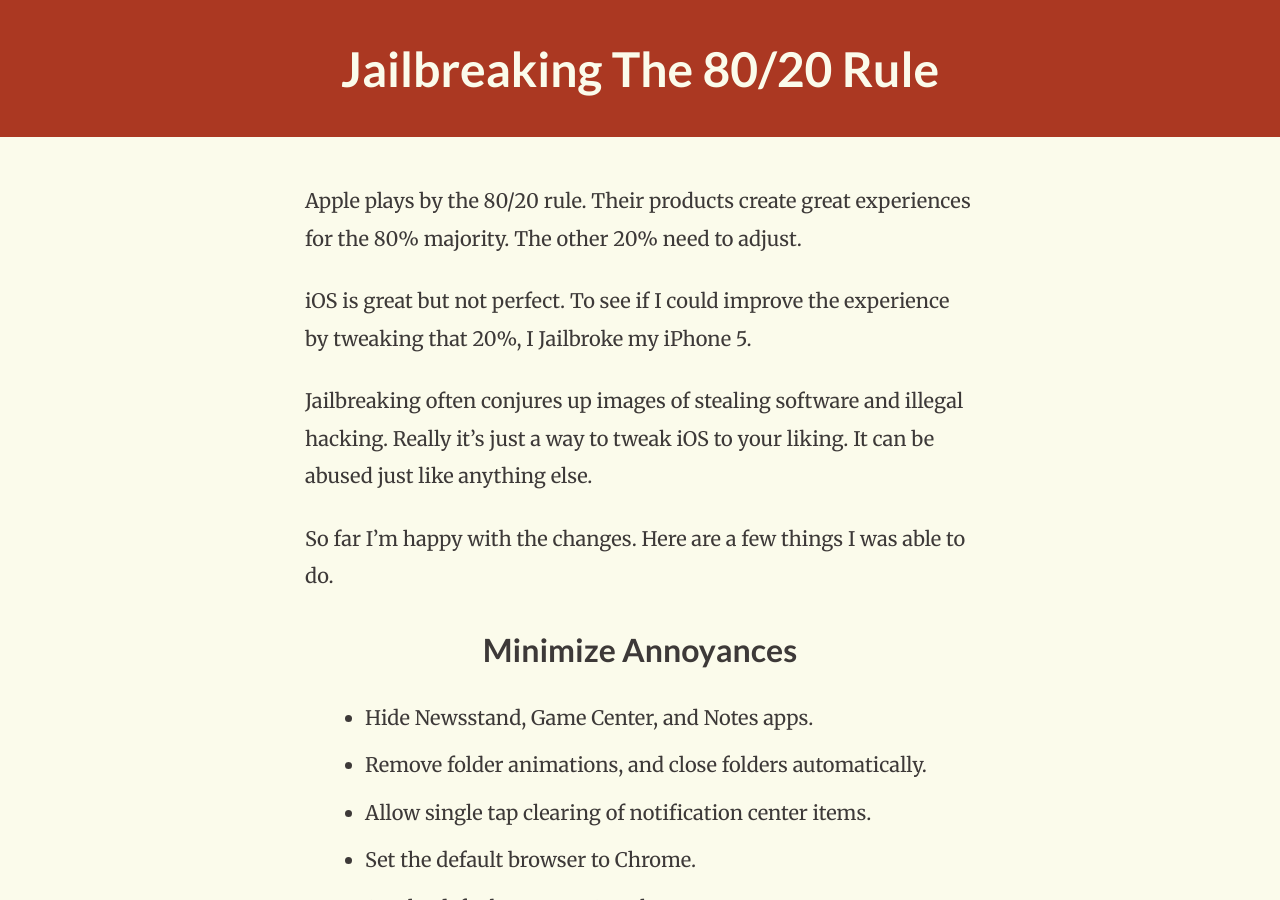
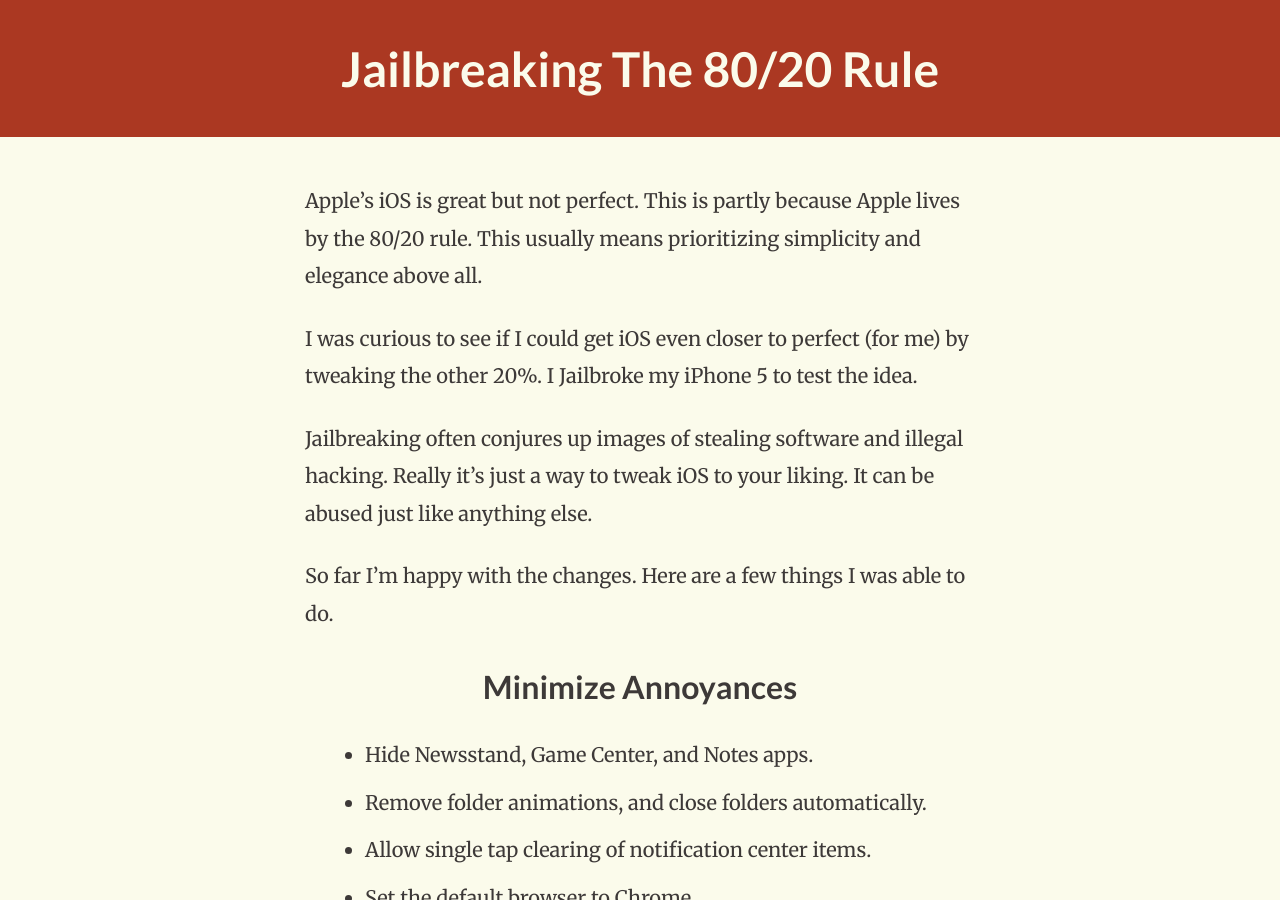
Before and after one commit to clarkhtse/blog, a Jekyll site: the page built from _posts/2013-03-06-jailbreaking-the-80-20-rule.md, in a window 1280 px wide and 900 px high. Built offline with Jekyll 4.4.1, drawn with Linux system fonts in a browser that asks for light colours; Markdown is read by kramdown in place of the engine named in the settings.

Commit message:
Edit to Jailbreak post

```diff
--- a/_posts/2013-03-06-jailbreaking-the-80-20-rule.md
+++ b/_posts/2013-03-06-jailbreaking-the-80-20-rule.md
@@ -2,9 +2,9 @@
 layout: default
 title: Jailbreaking The 80/20 Rule
 ---
-Apple plays by the 80/20 rule. Their products create great experiences for the 80% majority. The other 20% need to adjust.
+Apple's iOS is great but not perfect. This is partly because Apple lives by the 80/20 rule. This usually means prioritizing simplicity and elegance above all.
 
-iOS is great but not perfect. To see if I could improve the experience by tweaking that 20%, I Jailbroke my iPhone 5.
+I was curious to see if I could get iOS even closer to perfect (for me) by tweaking the other 20%. I Jailbroke my iPhone 5 to test the idea.
 
 Jailbreaking often conjures up images of stealing software and illegal hacking. Really it's just a way to tweak iOS to your liking. It can be abused just like anything else.
 
```
